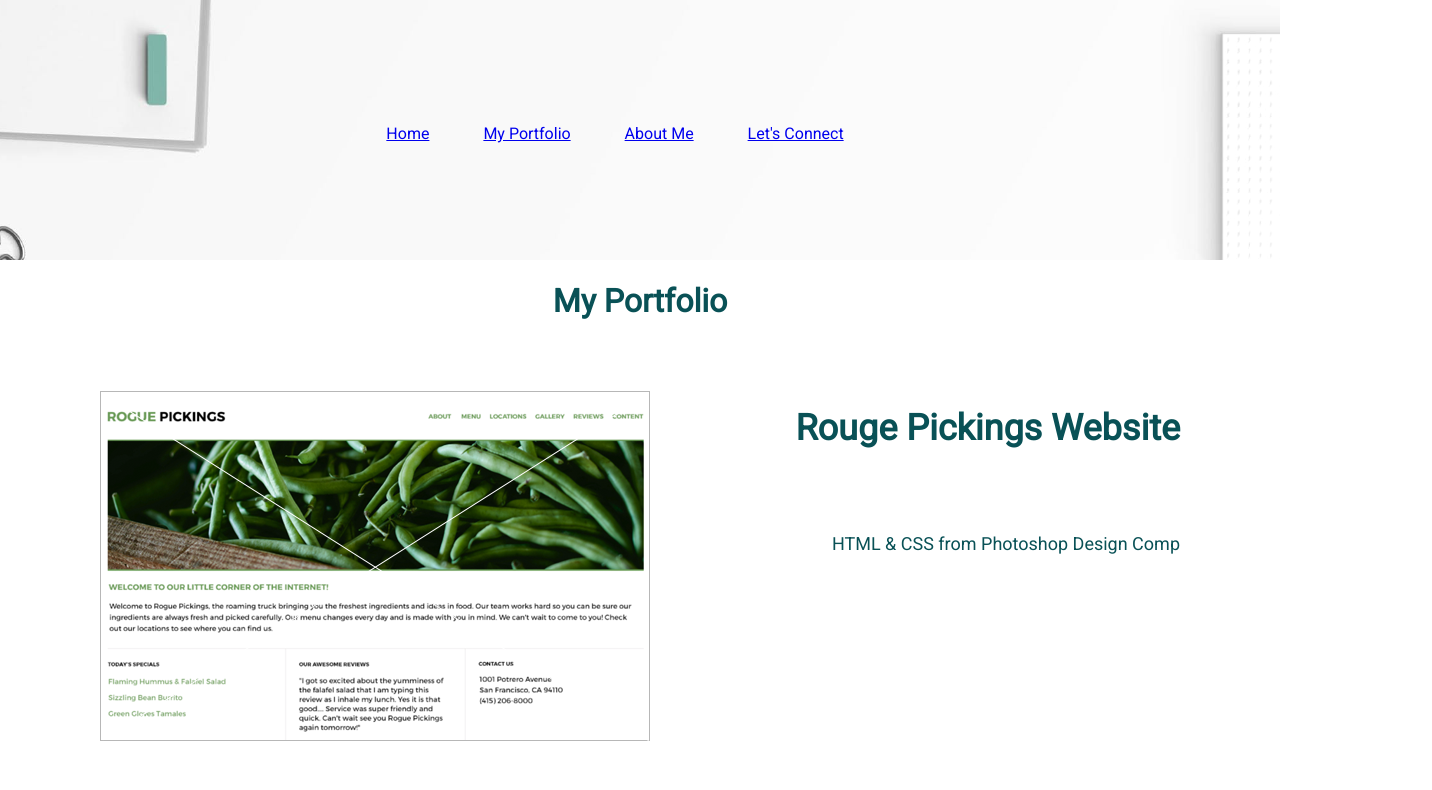
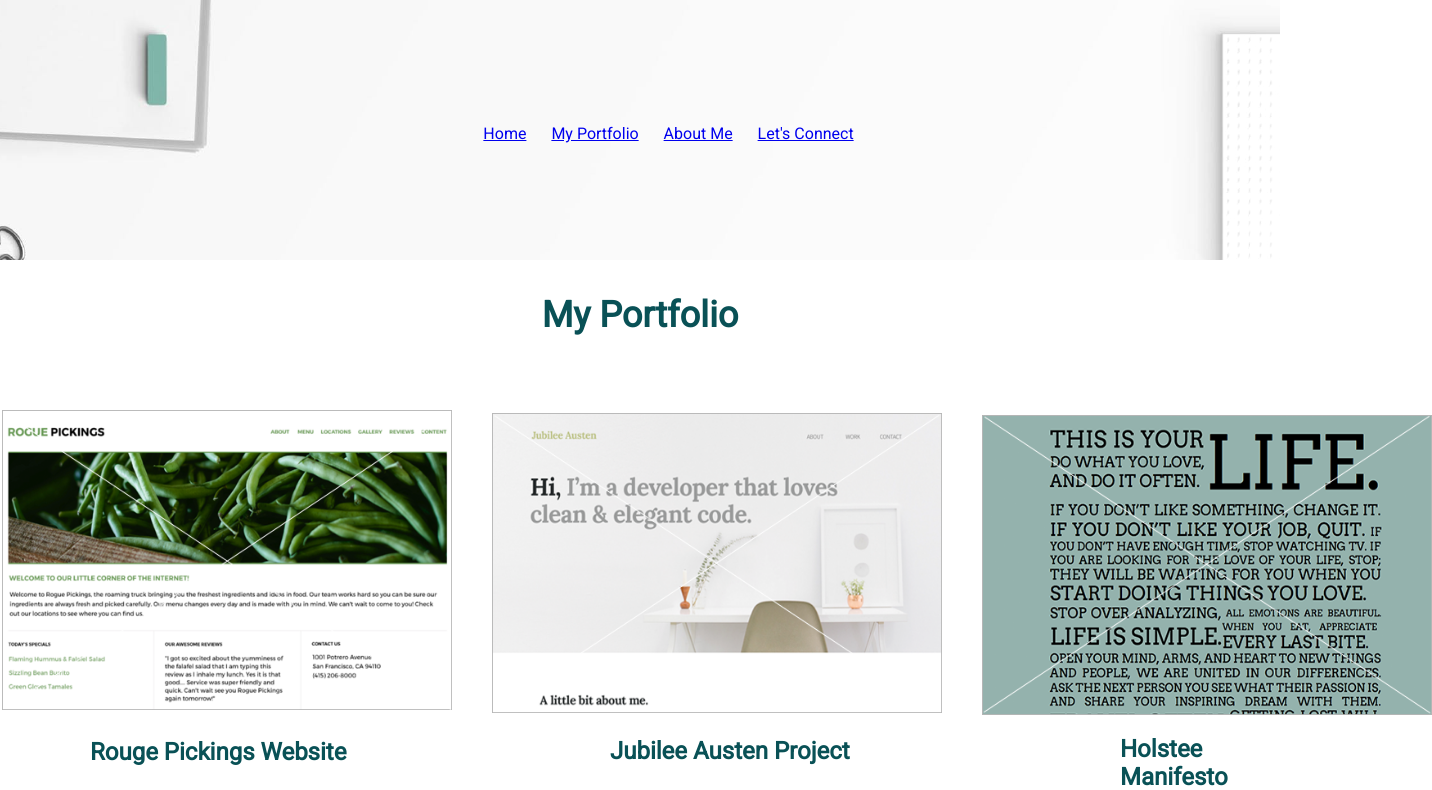
Before and after one commit to bernettamoore/milestone-project, a plain HTML site: page index.html in a window 1280 px wide. Shown: the part 580-1370 px from the top of the page, 1432 px wide, since content can reach past the window. Drawn offline with Linux system fonts and the light colour scheme; files whose address does not match are found by name.

Commit message:
Update main.css

```diff
--- a/css/main.css
+++ b/css/main.css
@@ -6,27 +6,29 @@ color: #095156;;
 }
 
 #work {
-    height: 1600px;
+    height: 700px;
 }
 
 #about {
-    height: 700px;
+    height: 600px;
 }
 
 #contact {
     height: 600px;
 }
+/***** GRID *****/
 
 /***** HEADER *****/
-
 header {
     height: 800px;
-    background-image:url(file:///Users/nkm/Downloads/101-design-files.0/101-MyWebsite.06/images-icons/hero-image.png);
+    background: url('file:///Users/nkm/Downloads/101-design-files.0/MyWebsite/milestone-project/images-icons/hero-image.png');
     background-size: cover;
 }
+
 .half-width{
   text-align: center;
 }
+
 header h1{
   font-size: 60px;
   color: #bdbf09;
@@ -35,7 +37,7 @@ header h1{
   display: flex;
   flex-direction: column;
   justify-content: center;
-
+  margin-left: 50px;
 }
 header h2{
   font-family: 'Roboto regular',inherit;
@@ -44,43 +46,73 @@ header h2{
   flex-direction: column;
   margin-top: -300px;
   margin-left: 40px;
-  margin-right: 50px;
+  margin-right: -10px;
+}
+/***** WORK *****/
 
+#work {
+  background-color: #ffffff;
 
 }
 
-
-
-/****** WORK ******/
-#work {
-    background-color: #ffffff;
+#work h1 {
   text-align: center;
+  font-size: 36px;
+  padding-top: 10px;
+  padding-bottom: 50px;
+}
+#work img {
+  width: 450px;
+  height: 300px;
+}
+#work #one {
+  margin-left: 2px;
 }
 
-#work img {
-  float: left;
-  padding-left: 100px;
-  padding-right: 100px;
-  padding-top: 50px;
-  padding-bottom: 50px;
+#work #two {
+  margin-left: 465px;
+  margin-right: 6px;
+  margin-top: -424px;
+  margin-bottom: 150px;
+  padding-left: 27px;
 }
 
+#work #three {
+  margin-left: 982px;
+  margin-top: -700px;
+  margin-bottom: 159px;
+}
 #work h3 {
-  font-size: 36px;
-  float: right;
-  padding-right: 100px;
-  padding-top: 30px;
+  font-size: 24px;
+
 }
-#work p{
-  font-size: 18px;
-  float: right;
-  padding-right: 100px;
-  padding-top: 30px;
-  padding-bottom: 30px;
-  margin-bottom: -30px;
+#work #rouge {
+  margin-left: 90px;
+
+}
+#work #jubilee {
+  margin-left: 610px;
+  margin-top: -130px;
+}
+#work #holstee {
+  margin-left: 1120px;
+  margin-top: -143px;
+
+}
+#work p {
+  font-size: 22px;
+}
+#work #html {
+  margin-left: 20px;
+}
+#work #css-website {
+  margin-left: 615px;
+}
+#work #css-exercise {
+  margin-left: 1110px;
 }
 
-/****** ABOUT ******/
+/***** ABOUT *****/
 
 #about {
   background-color: #087e8b;
@@ -114,7 +146,6 @@ header h2{
     #contact {
         background-color: #095156;
     }
-
     #contact .full-width {
       padding: 110px 0;
   }
@@ -123,14 +154,11 @@ header h2{
       color: #ffffff;
       padding-left: 600px;
       padding-bottom: 100px;
-
   }
   #contact #hire-me {
     font-size: 24px;
     color: #ffffff;
     margin-right: 900px;
-
-
   }
   #contact #meet-me {
     font-size: 24px;
@@ -138,25 +166,16 @@ header h2{
     margin-left: 900px;
     margin-top: -170px;
   }
-
   #contact #follow-me {
     font-size: 24px;
     color: #ffffff;
     margin-right: 50px;
     margin-top: -45px;
-
-
   }
-
-
   #contact p {
     font-size: 24px;
     color: #ffffff;
     margin-right: 900px;
-
-
-
-
 
   }
 
@@ -165,15 +184,20 @@ header h2{
     margin-:0px;
 
   }
+
   /***** NAV ******/
 
 ul  {
   list-style-type: none;
   text-align: center;
   margin:150px;
-  padding:0;
+  margin-right: 0px;
+  margin-left: 10px
 }
 li {
   display: inline-block;
-  margin-right:50px;
+  margin-left:7px;
+  padding-right: 7px;
+  padding-left: 7px;
+
 }
```
Lines whose indentation alone changed are shown as unchanged.
